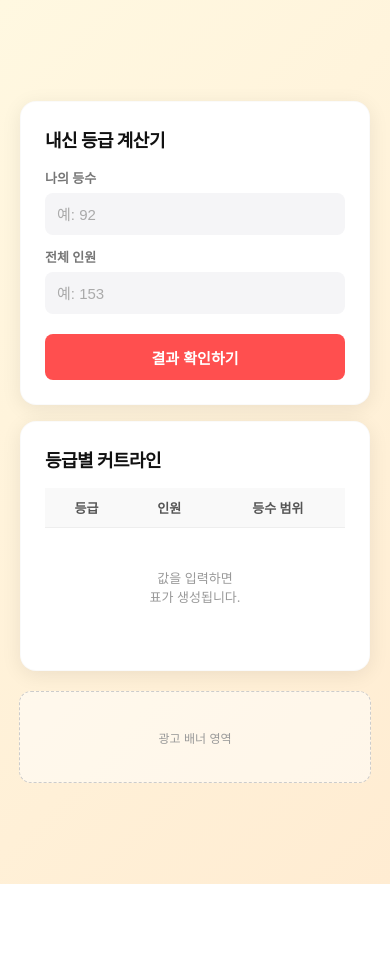
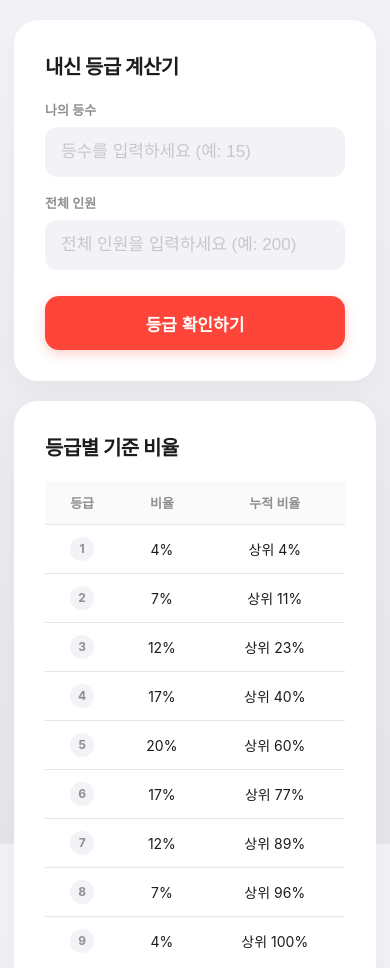
Before and after one commit to keuxnh/pointtest, a plain HTML site: page index.html in a window 390 px wide. Shown: the top 968 px of the page. Before the commit the page ends 884 px from the top, so only its background shows below. Drawn offline with Linux system fonts and the light colour scheme.

Commit message:
Refactor HTML structure and styles for better UX
Updated viewport meta tag and improved styles for better responsiveness and aesthetics. Enhanced input fields and button designs, and modified the table for grade cutoffs.

```diff
--- a/index.html
+++ b/index.html
@@ -2,24 +2,34 @@
 <html lang="ko">
 <head>
     <meta charset="UTF-8">
-    <meta name="viewport" content="width=device-width, initial-scale=1.0">
+    <meta name="viewport" content="width=device-width, initial-scale=1.0, maximum-scale=1.0, user-scalable=no">
 
     <title>고교 내신 등급 계산기</title>
     <meta name="description" content="간편한 내신 등급 계산기. 등수와 인원수를 입력하면 즉시 등급을 확인하세요.">
 
     <style>
         :root {
-            --primary-color: #FF4F4F; /* 사진 속 포인트 컬러(빨강) 참조 */
-            --bg-gradient: linear-gradient(135deg, #fff8e1 0%, #ffecd2 100%); /* Daniel Sun 느낌의 웜톤 */
-            --card-shadow: 0 4px 20px rgba(0, 0, 0, 0.08);
-            --text-main: #333333;
-            --text-sub: #767676;
-            --input-bg: #F5F5F7;
+            /* 세련된 메인 포인트 컬러 (선명한 레드-오렌지) */
+            --primary-color: #FF453A;
+            /* 배경: 아주 은은한 웜 그레이 그라데이션 (눈이 편안함) */
+            --bg-gradient: linear-gradient(180deg, #F2F2F7 0%, #E5E5EA 100%);
+            --card-bg: #FFFFFF;
+            --text-main: #1C1C1E;
+            --text-sub: #8E8E93;
+            --border-color: #E5E5EA;
+            --input-bg: #F2F2F7;
+            --shadow-soft: 0 8px 30px rgba(0, 0, 0, 0.04);
+        }
+
+        /* 1. 배경 스크롤 문제 해결: html에 배경 적용 */
+        html {
+            height: 100%;
+            background: var(--bg-gradient);
+            background-attachment: fixed; /* 배경 고정 */
         }
 
         body {
             font-family: -apple-system, BlinkMacSystemFont, "Apple SD Gothic Neo", "Pretendard", sans-serif;
-            background: var(--bg-gradient);
             margin: 0;
             padding: 20px;
             display: flex;
@@ -28,173 +38,196 @@
             justify-content: center;
             min-height: 100vh;
             color: var(--text-main);
+            /* 모바일에서 터치 하이라이트 제거 */
+            -webkit-tap-highlight-color: transparent;
         }
 
-        /* 전체 레이아웃: 최대 너비를 줄여서 컴팩트하게 */
         .main-wrapper {
             display: flex;
-            gap: 16px; /* 간격 축소 */
+            gap: 20px;
             flex-wrap: wrap;
             justify-content: center;
-            max-width: 780px; /* 전체 폭을 줄임 */
+            max-width: 800px;
             width: 100%;
             margin-bottom: 20px;
         }
 
-        /* 카드 스타일: 패딩과 둥글기 축소 */
+        /* 카드 스타일: 더 깨끗하고 모던하게 */
         .box {
-            background-color: white;
-            padding: 24px; /* 패딩 40px -> 24px 로 축소 */
-            border-radius: 16px; /* 둥글기 적당하게 조절 */
-            box-shadow: var(--card-shadow);
-            border: 1px solid rgba(0,0,0,0.02);
+            background-color: var(--card-bg);
+            padding: 30px;
+            border-radius: 24px; /* 더 둥글게 */
+            box-shadow: var(--shadow-soft);
             display: flex;
             flex-direction: column;
+            border: 1px solid rgba(255, 255, 255, 0.5); /* 미세한 테두리 */
         }
 
         .calculator-section {
             flex: 1;
-            min-width: 280px; /* 최소 너비 축소 */
+            min-width: 300px;
         }
 
         .table-section {
             flex: 1;
-            min-width: 280px;
+            min-width: 300px;
         }
 
-        /* 헤더 스타일: 작고 단단하게 */
-        h1, h3 {
-            color: #111;
-            margin: 0 0 16px 0;
-            font-size: 18px; /* 폰트 사이즈 대폭 축소 */
+        /* 타이틀 스타일 */
+        h2 {
+            margin: 0 0 20px 0;
+            font-size: 20px;
             font-weight: 700;
+            color: var(--text-main);
             letter-spacing: -0.5px;
-            display: flex;
-            align-items: center;
-            gap: 6px;
         }
 
-        /* 입력 그룹: 더 밀집되게 */
+        /* 입력창 디자인 */
         .input-group {
-            margin-bottom: 12px;
+            margin-bottom: 16px;
         }
 
         label {
             display: block;
-            margin-bottom: 6px;
+            margin-bottom: 8px;
             font-weight: 600;
             color: var(--text-sub);
-            font-size: 13px; /* 라벨 작게 */
+            font-size: 13px;
         }
 
-        /* 입력창: 높이 줄이고 깔끔하게 */
         input {
             width: 100%;
-            height: 42px; /* 높이 42px로 컴팩트하게 */
-            padding: 0 12px;
+            height: 50px;
+            padding: 0 16px;
             border: none;
             background-color: var(--input-bg);
-            border-radius: 8px; /* 모서리 둥글기 축소 */
+            border-radius: 12px;
             box-sizing: border-box;
-            font-size: 15px;
-            color: #333;
-            transition: background 0.2s;
+            font-size: 17px;
+            color: var(--text-main);
+            transition: all 0.2s ease;
         }
         input:focus {
             outline: none;
-            background-color: #eaeaea;
+            background-color: #EBEBF0;
+            box-shadow: 0 0 0 2px rgba(255, 69, 58, 0.1); /* 포커스 시 미세한 붉은 링 */
         }
         input::placeholder {
-            color: #aaa;
+            color: #C7C7CC;
         }
 
-        /* 버튼: 사진 속 '0원으로 지원하기' 버튼 스타일 참조 */
+        /* 버튼 디자인: 확실한 포인트 */
         button {
             width: 100%;
-            height: 46px;
+            height: 54px;
             background-color: var(--primary-color);
             color: white;
             border: none;
-            border-radius: 8px;
-            font-size: 15px;
+            border-radius: 14px;
+            font-size: 17px;
             font-weight: 700;
             cursor: pointer;
-            margin-top: 8px;
-            transition: opacity 0.2s;
+            margin-top: 10px;
+            transition: transform 0.1s, opacity 0.2s;
+            box-shadow: 0 4px 12px rgba(255, 69, 58, 0.25);
+        }
+        button:active {
+            transform: scale(0.98);
         }
         button:hover {
-            opacity: 0.9;
+            opacity: 0.92;
         }
 
-        /* 결과 영역 */
-        #result {
-            margin-top: 16px;
-            padding: 16px;
-            background-color: #FFF0F0; /* 연한 포인트 컬러 배경 */
-            border-radius: 10px;
+        /* 결과 박스 (처음엔 숨김) */
+        #result-box {
+            margin-top: 20px;
+            padding: 20px;
+            background-color: #FFF2F1; /* 아주 연한 붉은 배경 */
+            border-radius: 16px;
             text-align: center;
-            display: none;
+            display: none; /* JS로 제어 */
         }
 
-        #result p {
-            margin: 0;
-            font-size: 13px;
-            color: var(--text-sub);
+        .grade-display {
+            font-size: 32px;
+            font-weight: 800;
+            color: var(--primary-color);
+            margin: 5px 0 0 0;
+            line-height: 1.2;
         }
 
-        .grade-result {
-            font-size: 24px !important;
-            font-weight: 800;
-            color: var(--primary-color) !important;
-            margin-top: 4px !important;
+        .percent-display {
+            font-size: 14px;
+            color: var(--text-sub);
+            margin: 0;
         }
 
-        /* 테이블 스타일: 작고 오밀조밀하게 */
+        /* 테이블 스타일 */
         table {
             width: 100%;
-            border-collapse: collapse;
-            font-size: 13px; /* 글자 크기 축소 */
+            border-collapse: separate;
+            border-spacing: 0;
+            font-size: 14px;
         }
 
         th {
-            background-color: #f9f9f9;
-            color: #555;
+            background-color: #FAFAFA;
+            color: var(--text-sub);
             font-weight: 600;
-            padding: 10px;
-            border-bottom: 1px solid #eee;
+            padding: 12px;
+            border-bottom: 1px solid var(--border-color);
+            text-align: center;
+            font-size: 13px;
         }
 
         td {
-            padding: 10px;
-            border-bottom: 1px solid #f0f0f0;
+            padding: 12px;
+            border-bottom: 1px solid var(--border-color);
             text-align: center;
-            color: #444;
+            color: var(--text-main);
         }
 
         tr:last-child td {
             border-bottom: none;
         }
 
-        /* 내 등급 강조 */
+        /* 내 등급 강조 (계산 후 활성화) */
         .highlight-row {
-            background-color: #FFF0F0 !important;
+            background-color: #FFF2F1 !important;
             font-weight: 700;
             color: var(--primary-color);
         }
 
-        /* 광고 영역: 컴팩트하게 */
+        /* 등급 숫자 뱃지 스타일 (선택사항) */
+        .grade-badge {
+            display: inline-block;
+            width: 24px;
+            height: 24px;
+            line-height: 24px;
+            background-color: #F2F2F7;
+            border-radius: 50%;
+            font-size: 12px;
+            font-weight: 700;
+            color: #8E8E93;
+        }
+        .highlight-row .grade-badge {
+            background-color: var(--primary-color);
+            color: white;
+        }
+
+        /* 광고 영역 */
         .ad-container {
             width: 100%;
-            max-width: 780px;
-            height: 90px;
-            background-color: rgba(255,255,255,0.5);
-            border: 1px dashed #ccc;
-            border-radius: 12px;
+            max-width: 800px;
+            height: 100px;
+            background-color: rgba(255,255,255,0.4);
+            border: 1px dashed #D1D1D6;
+            border-radius: 16px;
             display: flex;
             justify-content: center;
             align-items: center;
-            color: #999;
-            font-size: 12px;
+            color: #AEAEB2;
+            font-size: 13px;
         }
     </style>
 </head>
@@ -202,43 +235,38 @@
 
 <div class="main-wrapper">
     <div class="box calculator-section">
-        <h1>내신 등급 계산기</h1>
+        <h2>내신 등급 계산기</h2>
 
         <div class="input-group">
             <label for="rank">나의 등수</label>
-            <input type="number" id="rank" placeholder="예: 92">
+            <input type="number" id="rank" placeholder="등수를 입력하세요 (예: 15)" inputmode="numeric">
         </div>
 
         <div class="input-group">
             <label for="total">전체 인원</label>
-            <input type="number" id="total" placeholder="예: 153">
+            <input type="number" id="total" placeholder="전체 인원을 입력하세요 (예: 200)" inputmode="numeric">
         </div>
 
-        <button onclick="calculateAll()">결과 확인하기</button>
+        <button onclick="calculateAll()">등급 확인하기</button>
 
-        <div id="result">
-            <p>상위 <span id="percent">0</span>%</p>
-            <p class="grade-result"><span id="myGrade">1</span>등급</p>
+        <div id="result-box">
+            <p class="percent-display">상위 <span id="percent-val">0</span>%</p>
+            <p class="grade-display"><span id="grade-val">1</span>등급</p>
         </div>
     </div>
 
     <div class="box table-section">
-        <h3>등급별 커트라인</h3>
+        <h2 id="table-title">등급별 기준 비율</h2>
         <table>
             <thead>
-                <tr>
+                <tr id="table-header">
                     <th>등급</th>
-                    <th>인원</th>
-                    <th>등수 범위</th>
+                    <th>비율</th>
+                    <th>누적 비율</th>
                 </tr>
             </thead>
             <tbody id="gradeTableBody">
-                <tr>
-                    <td colspan="3" style="padding: 40px 0; color: #999;">
-                        값을 입력하면<br>표가 생성됩니다.
-                    </td>
-                </tr>
-            </tbody>
+                </tbody>
         </table>
     </div>
 </div>
@@ -248,7 +276,8 @@
 </div>
 
 <script>
-    const GRADE_CUTS = [
+    // 한국 고교 내신 등급 기준
+    const GRADE_STANDARDS = [
         { grade: 1, percent: 4 },
         { grade: 2, percent: 11 },
         { grade: 3, percent: 23 },
@@ -260,56 +289,122 @@
         { grade: 9, percent: 100 }
     ];
 
+    // 페이지 로드 시 '기본 비율 표' 먼저 생성
+    window.onload = function() {
+        renderDefaultTable();
+    };
+
+    // 1. 초기 상태: 기본 비율 표 렌더링
+    function renderDefaultTable() {
+        const tbody = document.getElementById('gradeTableBody');
+        tbody.innerHTML = "";
+
+        let prevPercent = 0;
+
+        GRADE_STANDARDS.forEach(item => {
+            const row = document.createElement('tr');
+            row.innerHTML = `
+                <td><span class="grade-badge">${item.grade}</span></td>
+                <td>${item.percent - prevPercent}%</td>
+                <td>상위 ${item.percent}%</td>
+            `;
+            tbody.appendChild(row);
+            prevPercent = item.percent;
+        });
+    }
+
+    // 2. 계산하기 버튼 클릭 시 실행
     function calculateAll() {
-        const rank = parseFloat(document.getElementById('rank').value);
-        const total = parseFloat(document.getElementById('total').value);
-        const resultDiv = document.getElementById('result');
+        const rankInput = document.getElementById('rank');
+        const totalInput = document.getElementById('total');
 
+        const rank = parseFloat(rankInput.value);
+        const total = parseFloat(totalInput.value);
+        const resultBox = document.getElementById('result-box');
+
+        // 유효성 검사
         if (!total || total <= 0) {
             alert("전체 인원을 올바르게 입력해주세요.");
+            totalInput.focus();
             return;
         }
 
+        // --- 계산 로직 ---
         let myGrade = 9;
         let cutoffs = [];
-        GRADE_CUTS.forEach(cut => {
-            const cutoffRank = Math.round(total * (cut.percent / 100));
-            cutoffs.push({ grade: cut.grade, cutoffRank: cutoffRank, percent: cut.percent });
+
+        // 커트라인(등수) 계산: 반올림 적용
+        GRADE_STANDARDS.forEach(std => {
+            const cutoffRank = Math.round(total * (std.percent / 100));
+            cutoffs.push({
+                grade: std.grade,
+                cutoffRank: cutoffRank,
+                percent: std.percent
+            });
         });
 
+        // 내 등급 찾기
         if (rank && rank > 0) {
             if (rank > total) {
                 alert("등수가 전체 인원보다 클 수 없습니다.");
                 return;
             }
+
             for (let i = 0; i < cutoffs.length; i++) {
                 if (rank <= cutoffs[i].cutoffRank) {
                     myGrade = cutoffs[i].grade;
                     break;
                 }
             }
+
+            // 결과창 업데이트
             const percentage = (rank / total) * 100;
-            document.getElementById('percent').innerText = percentage.toFixed(2);
-            document.getElementById('myGrade').innerText = myGrade;
-            resultDiv.style.display = 'block';
+            document.getElementById('percent-val').innerText = percentage.toFixed(2);
+            document.getElementById('grade-val').innerText = myGrade;
+            resultBox.style.display = 'block'; // 결과 박스 보이기
+        } else {
+            resultBox.style.display = 'none'; // 등수 입력 안했으면 결과 숨김
+            myGrade = 0; // 하이라이트 없음
         }
-        updateGradeTable(total, myGrade, cutoffs);
+
+        // --- 테이블 업데이트 (비율 -> 인원수) ---
+        updateResultTable(cutoffs, myGrade);
     }
 
-    function updateGradeTable(total, myGrade, cutoffs) {
+    // 3. 결과 테이블 렌더링 (인원수 & 등수 기준)
+    function updateResultTable(cutoffs, myGrade) {
         const tbody = document.getElementById('gradeTableBody');
-        tbody.innerHTML = "";
+        const theadRow = document.getElementById('table-header');
+        const title = document.getElementById('table-title');
+
+        // 제목과 헤더 변경
+        title.innerText = "등급별 커트라인 (예상)";
+        theadRow.innerHTML = `
+            <th>등급</th>
+            <th>누적 인원</th>
+            <th>등수 범위</th>
+        `;
+
+        tbody.innerHTML = ""; // 초기화
+
         let prevRank = 0;
+
         cutoffs.forEach(cut => {
             const startRank = prevRank + 1;
             const endRank = cut.cutoffRank;
-            let rankText = (startRank > endRank) ? "-" : `${startRank}~${endRank}등`;
+
+            // 인원이 너무 적어 해당 등급이 없는 경우 처리
+            let rankText = (startRank > endRank) ? "-" : `${startRank} ~ ${endRank}등`;
 
             const row = document.createElement('tr');
-            if (myGrade === cut.grade) row.classList.add('highlight-row');
+
+            // 내 등급 하이라이트
+            if (myGrade === cut.grade) {
+                row.classList.add('highlight-row');
+            }
 
             row.innerHTML = `
-                <td>${cut.grade}</td>
+                <td><span class="grade-badge">${cut.grade}</span></td>
                 <td>${endRank}명</td>
                 <td>${rankText}</td>
             `;
```
